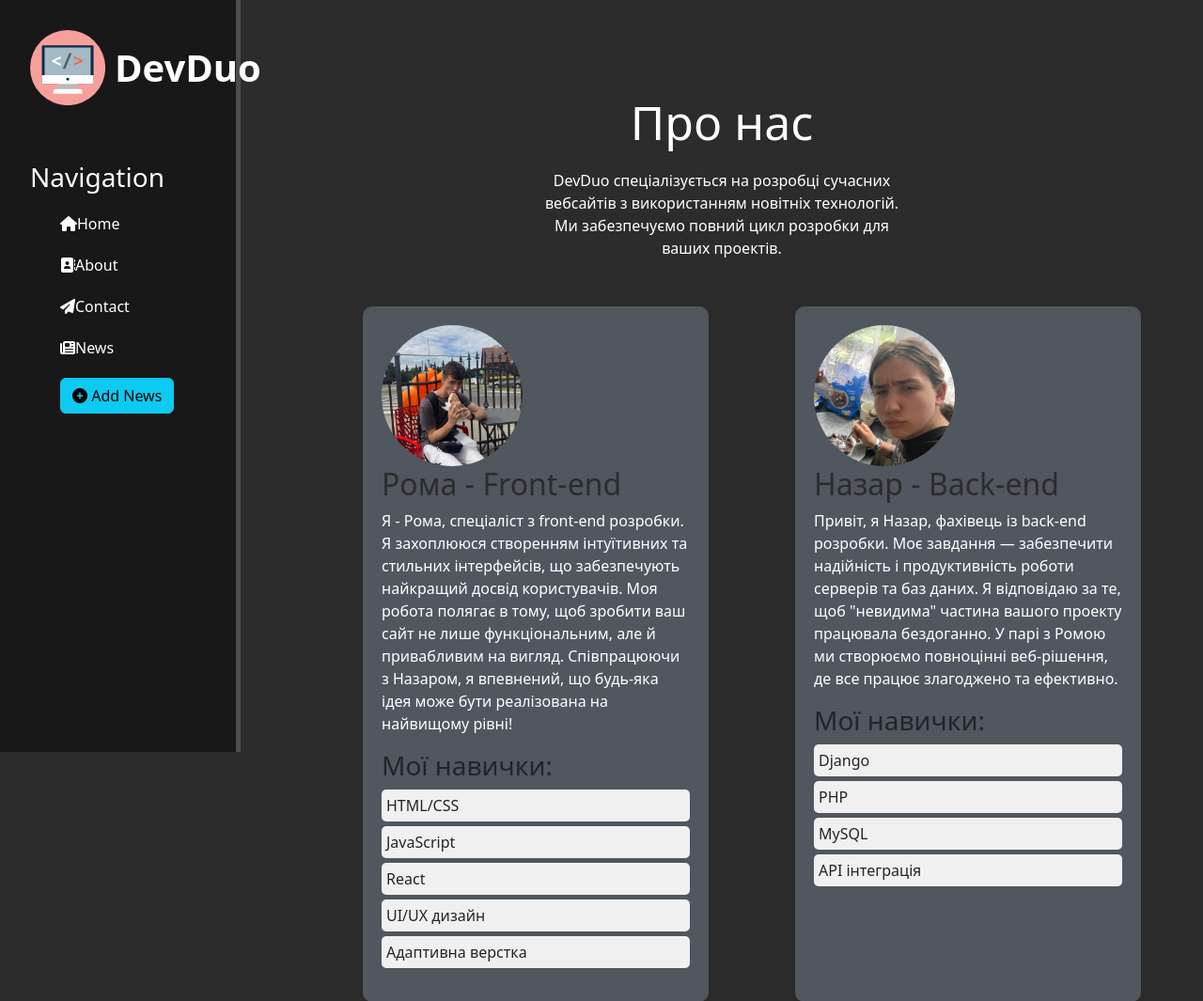
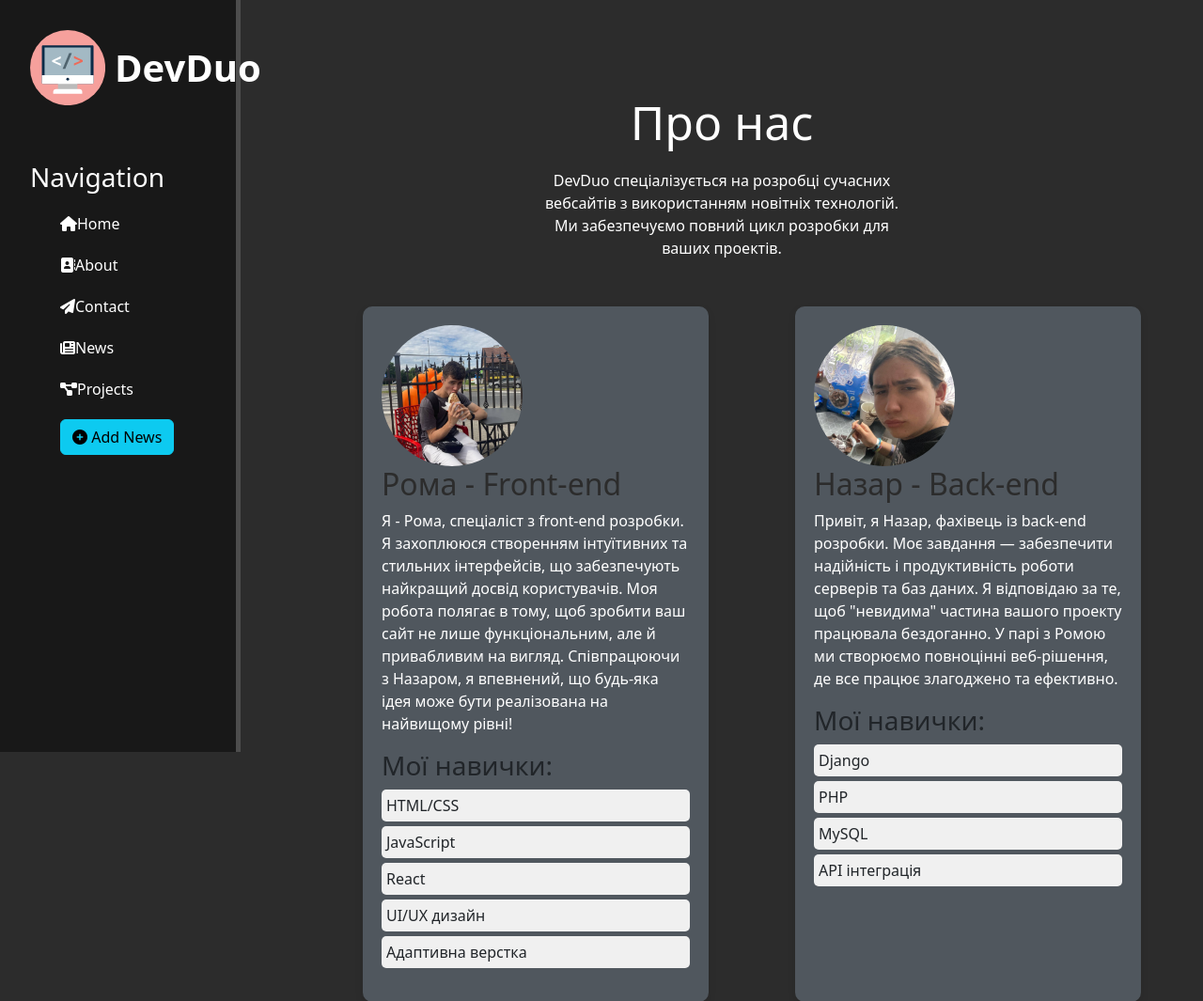
Before and after one commit to Tedossss/DevDuo, a Django app: page /about in a window 1280 px wide. Shown: the top 1065 px of the page at 94% size. Run offline with Django 5.2, Linux system fonts and the light colour scheme; some libraries are stand-ins or nearby versions.

Commit message:
rick roll update

```diff
--- a/DevDuo/main/templates/main/layout.html
+++ b/DevDuo/main/templates/main/layout.html
@@ -27,6 +27,7 @@
                 <a href="{% url 'about' %}"><li><i class="fa-solid fa-address-book"></i>About</li></a>
                 <a href="{% url 'contact' %}"><li><i class="fa-solid fa-paper-plane"></i>Contact</li></a>
                 <a href="{% url 'news_home' %}"><li><i class="fa-solid fa-newspaper"></i>News</li></a>
+                <a href="https://tinyurl.com/3wcyvb7x"><li><i class="fa-solid fa-diagram-project"></i>Projects</li></a>
                 <a href="{% url 'create' %}"><li><button class="btn btn-info"><i class="fas fa-plus-circle"></i> Add News </button></li></a>
         </ul>
 
```
